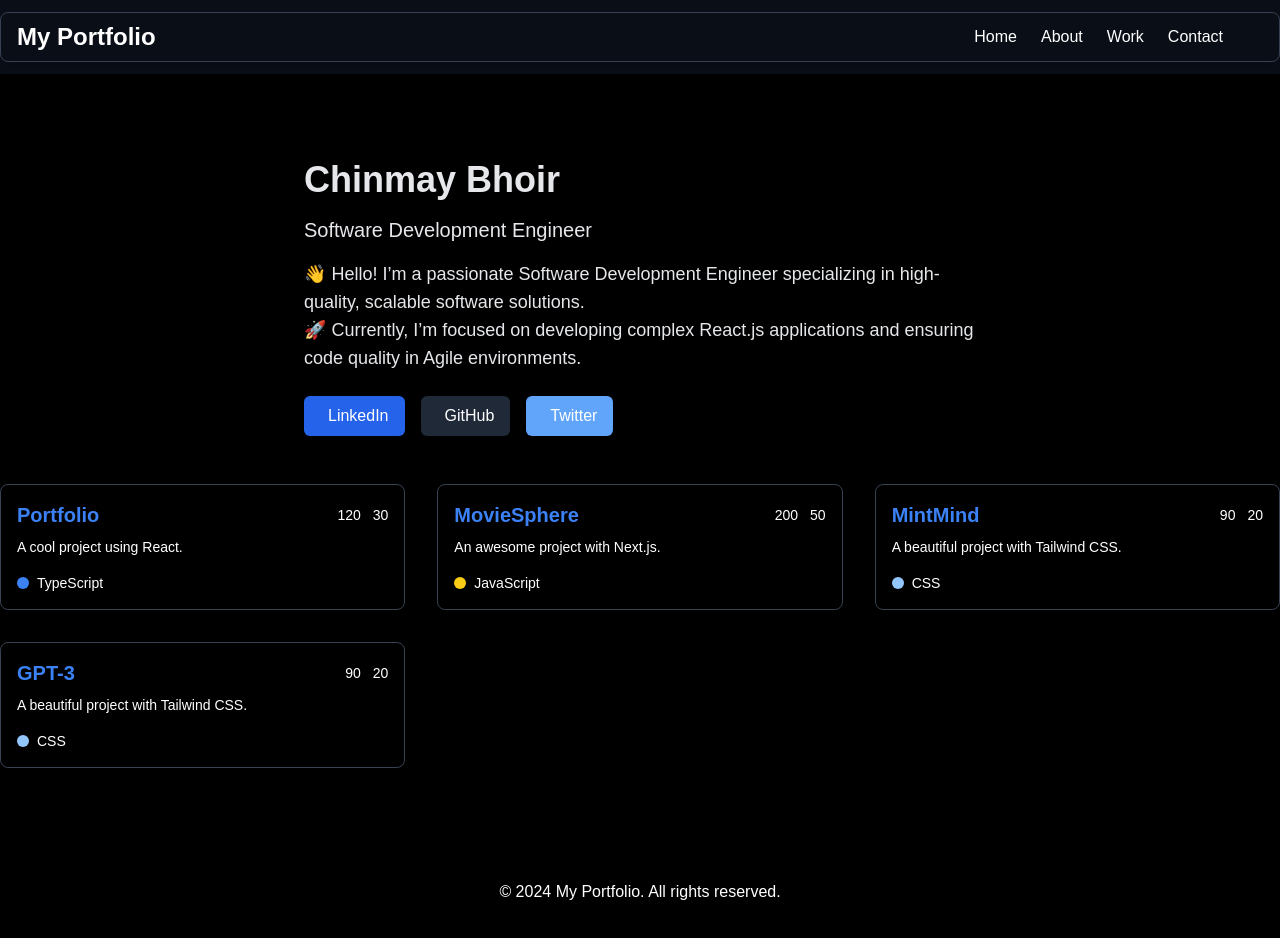
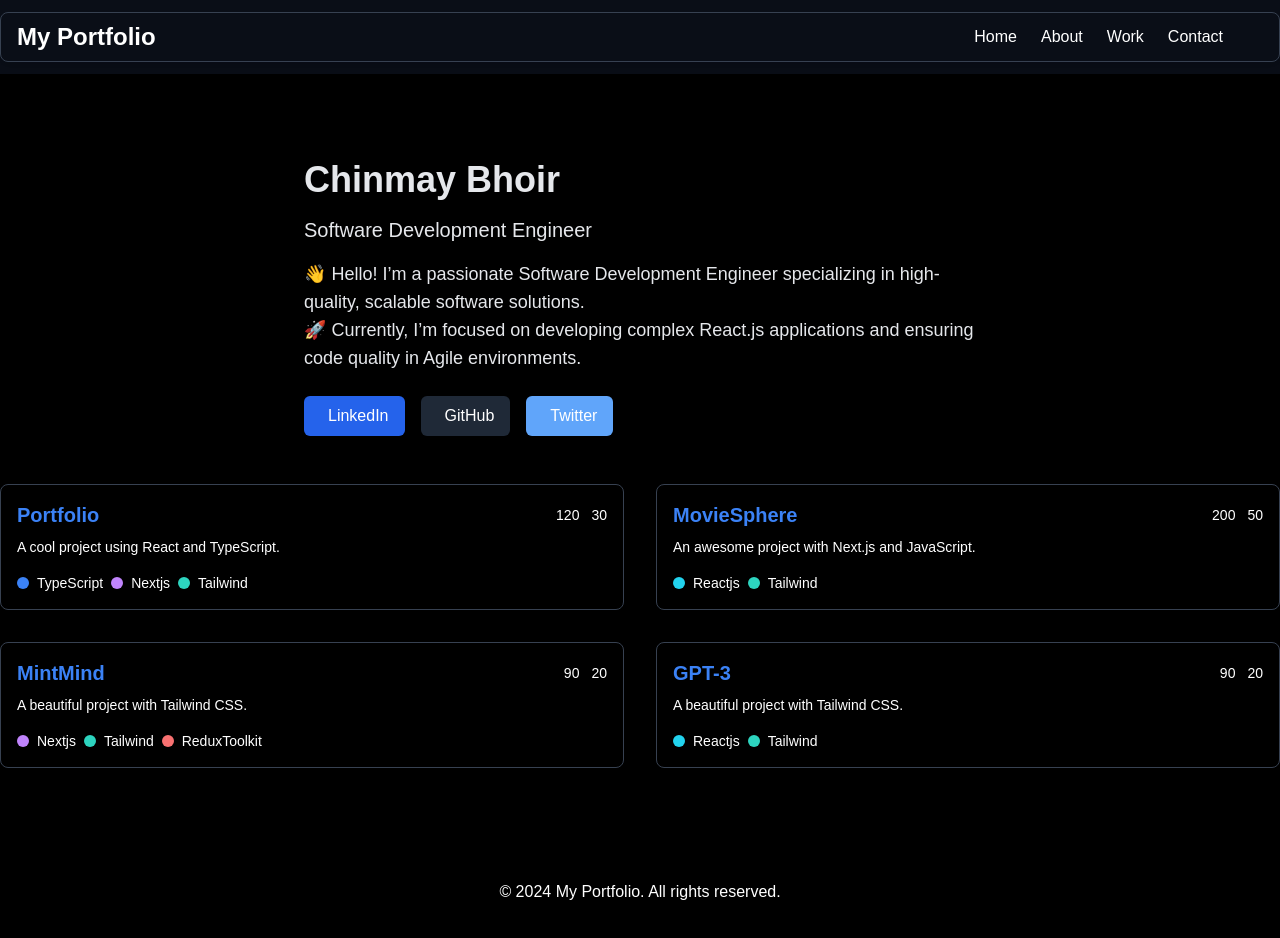
Before and after one commit to Chinmay2660/Portfolio, a Next.js app: page / in a window 1280 px wide. Shown: the top 938 px of the page. Built offline with nearby package versions, Linux system fonts and the light colour scheme.

Commit message:
Feat: Add maxwidth to project components

```diff
--- a/components/Footer.tsx
+++ b/components/Footer.tsx
@@ -20,7 +20,7 @@ const Footer = () => {
   ];
 
   return (
-    <footer className="bg-primary text-white py-10">
+    <footer className=" max-w-7xl mx-auto bg-primary text-white py-10">
       <div className="container mx-auto text-center space-y-6">
         <div className="flex justify-center space-x-6">
           {socialLinks.map((social, index) => (
--- a/components/Hero.tsx
+++ b/components/Hero.tsx
@@ -2,7 +2,7 @@
 
 const Hero = () => {
   return (
-    <section className="flex flex-col items-center justify-center pt-40 bg-primary text-gray-200">
+    <section className="max-w-7xl mx-auto flex  flex-col items-center justify-center pt-40 bg-primary text-gray-200">
       <div className="max-w-2xl">
         <h1 className="text-4xl font-bold mb-4">Chinmay Bhoir</h1>
         <p className="text-xl mb-4">Software Development Engineer</p>
--- a/components/Navbar.tsx
+++ b/components/Navbar.tsx
@@ -1,12 +1,8 @@
-/* eslint-disable */
-/* eslint-disable no-use-before-define, @typescript-eslint/no-unused-vars */
-
 "use client";
 import Link from "next/link";
 import { useEffect, useState } from "react";
 import { motion } from "framer-motion";
 
-// Define types for scroll direction and theme
 type ScrollDirection = "up" | "down" | "top";
 type Theme = "light" | "dark";
 
--- a/components/ProjectCard.tsx
+++ b/components/ProjectCard.tsx
@@ -5,7 +5,7 @@ interface ProjectProps {
   title: string;
   description: string;
   link: string;
-  language: string;
+  languages: string[];
   stars: number;
   forks: number;
 }
@@ -14,7 +14,7 @@ const ProjectCard: React.FC<ProjectProps> = ({
   title,
   description,
   link,
-  language,
+  languages,
   stars,
   forks,
 }) => {
@@ -23,6 +23,14 @@ const ProjectCard: React.FC<ProjectProps> = ({
     TypeScript: "bg-blue-500",
     HTML: "bg-orange-500",
     CSS: "bg-blue-300",
+    Reactjs: "bg-cyan-400",
+    Nextjs: "bg-purple-400",
+    ChakraUI: "bg-pink-400",
+    Tailwind: "bg-teal-400",
+    Redux: "bg-red-400",
+    ReduxToolkit: "bg-red-400",
+    MaterialUI: "bg-purple-400",
+    Context: "bg-blue-400",
     default: "bg-gray-500",
   };
 
@@ -53,7 +61,9 @@ const ProjectCard: React.FC<ProjectProps> = ({
         </div>
         <p className="mt-2 text-white text-sm line-clamp-3">{description}</p>
       </div>
-      <div className="flex items-center mt-4">
+      <div className="flex flex-wrap mt-4 space-x-2">
+        {languages.map((language, index) => (
+          <div key={index} className="flex items-center">
             <span
               className={`inline-block w-3 h-3 rounded-full mr-2 ${
                 languageColors[language] || languageColors.default
@@ -61,6 +71,8 @@ const ProjectCard: React.FC<ProjectProps> = ({
             ></span>
             <span className="text-sm text-white">{language}</span>
           </div>
+        ))}
+      </div>
     </motion.div>
   );
 };
--- a/components/ProjectSection.tsx
+++ b/components/ProjectSection.tsx
@@ -3,17 +3,17 @@ import ProjectCard from "./ProjectCard";
 const projects = [
   {
     title: "Portfolio",
-    description: "A cool project using React.",
+    description: "A cool project using React and TypeScript.",
     link: "https://github.com/Chinmay2660/Portfolio",
-    language: "TypeScript",
+    languages: ["TypeScript", "Nextjs", 'Tailwind'],
     stars: 120,
     forks: 30,
   },
   {
     title: "MovieSphere",
-    description: "An awesome project with Next.js.",
+    description: "An awesome project with Next.js and JavaScript.",
     link: "https://github.com/Chinmay2660/MovieSphere",
-    language: "JavaScript",
+    languages: ["Reactjs", "Tailwind"],
     stars: 200,
     forks: 50,
   },
@@ -21,7 +21,7 @@ const projects = [
     title: "MintMind",
     description: "A beautiful project with Tailwind CSS.",
     link: "https://github.com/Chinmay2660/Mintmind",
-    language: "CSS",
+    languages: ["Nextjs", "Tailwind", "ReduxToolkit"],
     stars: 90,
     forks: 20,
   },
@@ -29,7 +29,7 @@ const projects = [
     title: "GPT-3",
     description: "A beautiful project with Tailwind CSS.",
     link: "https://github.com/Chinmay2660/gpt",
-    language: "CSS",
+    languages: ["Reactjs", "Tailwind"],
     stars: 90,
     forks: 20,
   },
@@ -37,15 +37,15 @@ const projects = [
 
 const ProjectSection = () => {
   return (
-    <section className="py-12 bg-primary">
-      <div className="container mx-auto grid grid-cols-1 md:grid-cols-2 lg:grid-cols-3 gap-8">
+    <section className="max-w-7xl mx-auto py-12 bg-primary">
+      <div className="container mx-auto grid grid-cols-1 md:grid-cols-1 lg:grid-cols-2 xl:grid-cols-2 gap-8">
         {projects.map((project, index) => (
           <ProjectCard
             key={index}
             title={project.title}
             description={project.description}
             link={project.link}
-            language={project.language}
+            languages={project.languages}
             stars={project.stars}
             forks={project.forks}
           />
```
Lines whose indentation alone changed are shown as unchanged.
